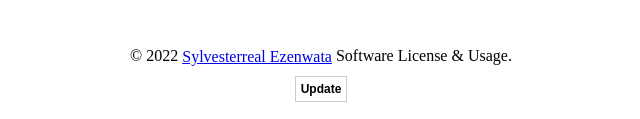
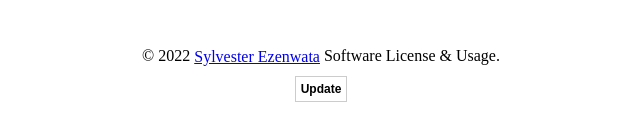
Before and after one commit to sylezenwata/gp-calculator, a website built with webpack: page src/index.html in a window 1280 px wide. Shown: the part 730-849 px from the top of the page, 319-959 px from the left. Built offline with nearby package versions, Linux system fonts and the light colour scheme.

Commit message:
modified name

```diff
--- a/src/index.html
+++ b/src/index.html
@@ -74,7 +74,7 @@
         <footer>
             <div class="text-center doc-width p-lr-10">&copy;&nbsp;<script>
                     document.write(new Date().getFullYear())
-                </script> <a href="mailto:xthareal@gmail.com">Sylvesterreal Ezenwata</a> Software License & Usage.</div>
+                </script> <a href="mailto:xthareal@gmail.com">Sylvester Ezenwata</a> Software License & Usage.</div>
                 <div class="flex justify-content-center m-t-10">
                     <button type="button" style="background-color: transparent;" class="p-5" data-update-app>Update</button>
                 </div>
```
